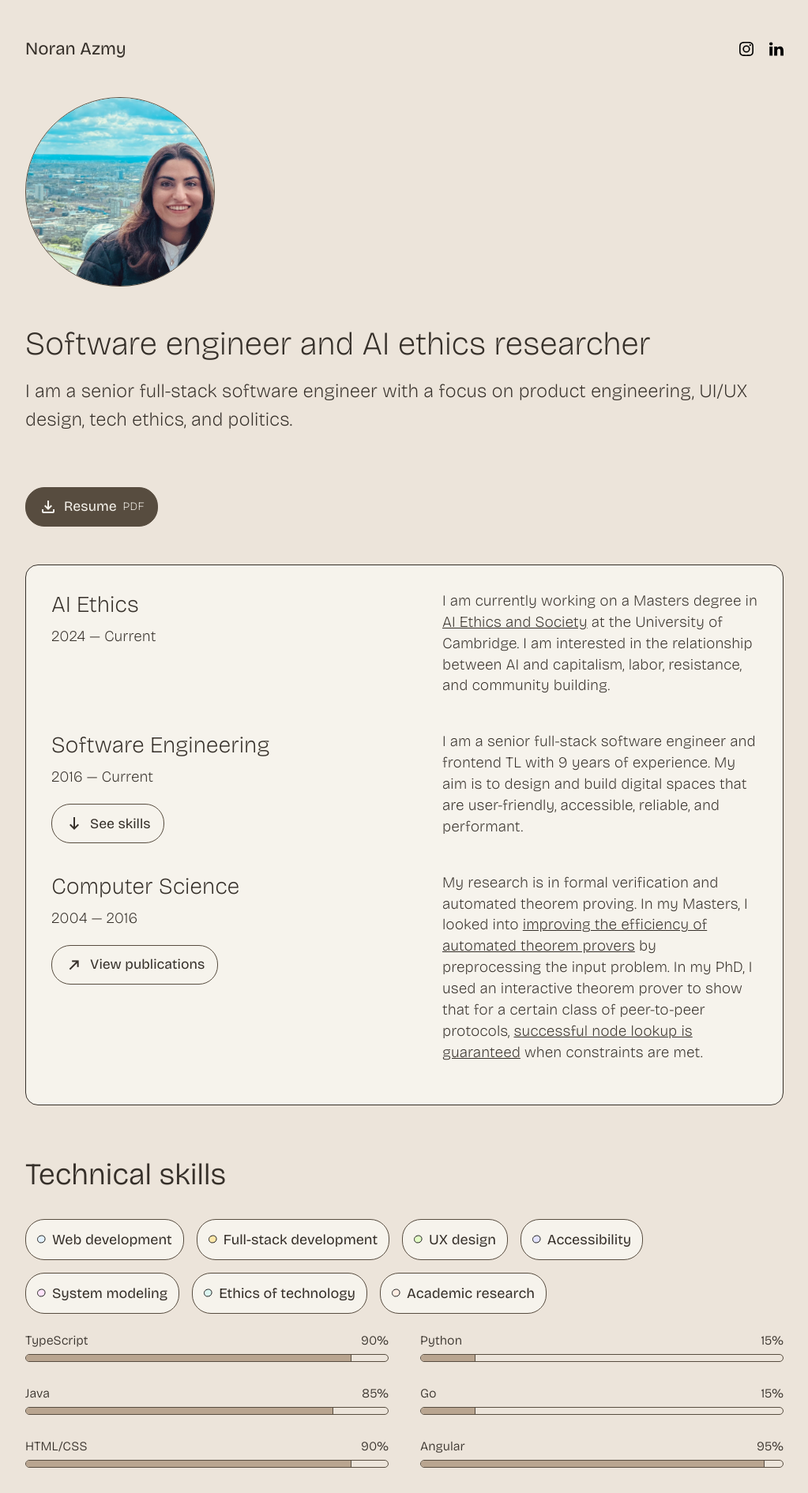
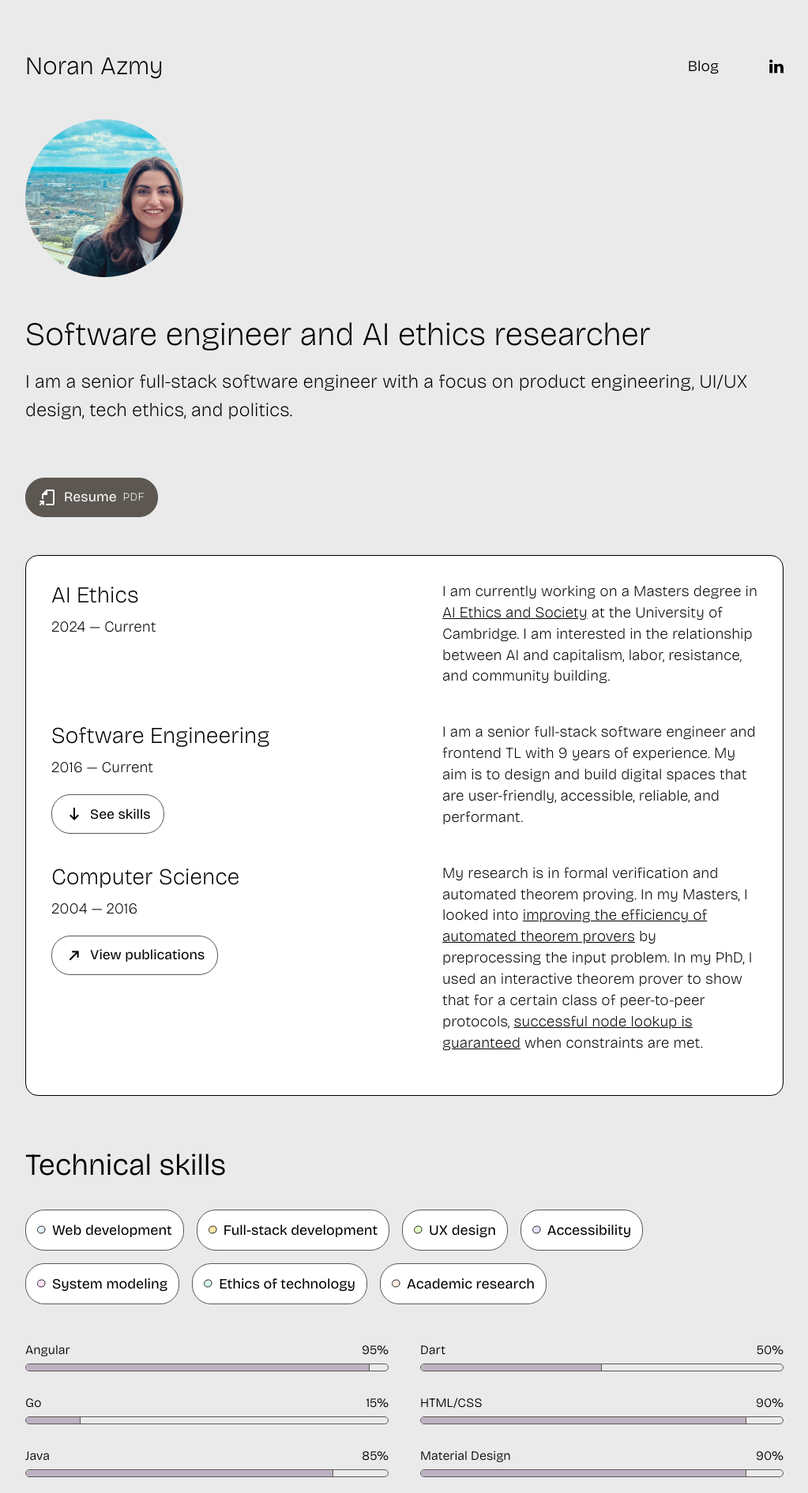
Before and after one commit to noranazmy/personal-site, a React (Vite) app: page / in a window 1280 px wide. Shown: the top 1891 px of the page at 79% size, without its empty margins (128-1151 px from the left). Built offline with nearby package versions, Linux system fonts and the light colour scheme.

Commit message:
Style fixes

```diff
--- a/index.html
+++ b/index.html
@@ -1,5 +1,5 @@
 <!doctype html>
-<html lang="en" class="theme-chocolate">
+<html lang="en" class="theme-grey">
 
 <head>
   <meta charset="UTF-8" />
--- a/src/footer.css
+++ b/src/footer.css
@@ -1,8 +1,8 @@
 section.footer {
-  background: var(--primary);
-  border-top: 2px solid var(--text);
-  color: var(--background);
-  padding: 48px 0;
+  /* background: var(--primary); */
+  border-top: 2px dotted var(--text);
+  /* color: var(--background); */
+  padding: 48px 0 64px;
 }
 
 .footer-content {
--- a/src/hero.css
+++ b/src/hero.css
@@ -9,8 +9,7 @@ section.hero {
 }
 
 .hero-image {
-  --image-size: 240px;
-  border: 1px solid var(--primary);
+  --image-size: 200px;
   border-radius: 50%;
   height: var(--image-size);
   width: var(--image-size);
--- a/src/hero.tsx
+++ b/src/hero.tsx
@@ -15,8 +15,8 @@ export function Hero() {
           </p>
         </div>
         <a className="button primary resume-button" href="/Resume.pdf" target="_blank">
-          <span className="material-symbols-outlined button-icon">
-            download
+          <span className="material-symbols-outlined button-icon horizontal_flip">
+            file_open
           </span>
           Resume <span className="label">PDF</span>
         </a>
--- a/src/index.css
+++ b/src/index.css
@@ -25,6 +25,14 @@ html {
   --accent: #B9A590;
   --primary: #574C3F;
   --text: #36302A;
+}
+
+:root.theme-grey {
+  --background: #FFFFFF;
+  --surface: #EBEAEB;
+  --accent: #BDB2C3;
+  --primary: #5C5751;
+  --text: #000000;
 }
 
 .app-page {
@@ -75,11 +83,6 @@ body {
 b,
 strong {
   font-weight: 500;
-}
-
-.site-title {
-  font-size: 1.4rem;
-  font-weight: 400;
 }
 
 .display-1 {
@@ -239,3 +242,7 @@ p {
     transform: rotate(90deg);
   }
 }
+
+.horizontal_flip {
+  transform: rotateY(180deg);
+}
--- a/src/navbar.css
+++ b/src/navbar.css
@@ -1,10 +1,11 @@
 section.navbar {
   background: var(--surface);
+  padding: 64px 0 48px;
+  /*
+  transition: border-bottom 0.3s ease;
   position: sticky;
-  padding: 48px 0;
-  transition: border-bottom 0.3s ease;
   top: 0;
-  z-index: 1000;
+  z-index: 1000; */
 }
 
 .navigation-bar {
@@ -15,8 +16,22 @@ section.navbar {
   gap: 24px;
 }
 
-.navigation-bar a {
+.site-title {
+  font-size: 2rem;
+  font-weight: 200;
+}
+
+.site-title a,
+.socials a {
   color: var(--text);
+  text-decoration: none;
+}
+
+.navigation-link {
+  align-items: center;
+  display: flex;
+  font-size: 1.2em;
+  gap: 8px;
   text-decoration: none;
 }
 
--- a/src/navbar.tsx
+++ b/src/navbar.tsx
@@ -27,15 +27,16 @@ export function NavBar() {
     <section id="navbar" className={`navbar full-bleed ${scrolled ? "scrolled" : ""}`}>
       <div className="navigation-bar full-bleed-content">
         <div className="site-title"><a href="/">Noran Azmy</a></div>
-        {/* TODO: Add the right navigation links. */}
         <div className="navigation">
+          <div>
+            <a
+              className='navigation-link'
+              target="_blank"
+              href="https://themindfulmuslim.com">
+              Blog</a>
+          </div>
         </div>
         <ul className="socials">
-          <SocialLink
-            href="https://www.instagram.com/noran.azmy/"
-            imgSrc="/instagram.svg"
-            alt="Instagram"
-          />
           <SocialLink
             href="https://www.linkedin.com/in/noranazmy/"
             imgSrc="/linkedin.svg"
--- a/src/skills.css
+++ b/src/skills.css
@@ -50,3 +50,9 @@
   height: 100%;
   position: absolute;
 }
+
+.skill-blocks {
+  display: flex;
+  flex-flow: column nowrap;
+  gap: 48px;
+}
--- a/src/skills.tsx
+++ b/src/skills.tsx
@@ -13,7 +13,7 @@ const areasOfInterest = [
 
 const skills = new Map([
   ["TypeScript", 90],
-  ["Python", 15],
+  ["Python", 25],
   ["Java", 85],
   ["Go", 15],
   ["HTML/CSS", 90],
@@ -21,6 +21,7 @@ const skills = new Map([
   ["React", 15],
   ["Dart", 50],
   ["SQL", 85],
+  ["Material Design", 90]
 ]);
 
 function ProgressBar({ title, progress }: { title: string; progress: Number }) {
@@ -44,6 +45,7 @@ export function Skills() {
   return (
     <section id="skills" className="skills heading-and-content">
       <h1>Technical skills</h1>
+      <div className="skill-blocks">
         <div className="areas-of-interest">
           {areasOfInterest.map((area, index) => (
             <div key={index} className="badge">
@@ -53,9 +55,10 @@ export function Skills() {
           ))}
         </div>
         <div className="progress-grid">
-        {Array.from(skills.keys()).map((skill) => (
+          {Array.from(skills.keys()).sort().map((skill) => (
             <ProgressBar title={skill} progress={skills.get(skill)!} />
           ))}
+        </div>
       </div>
     </section>
   );
```
Lines whose indentation alone changed are shown as unchanged.
